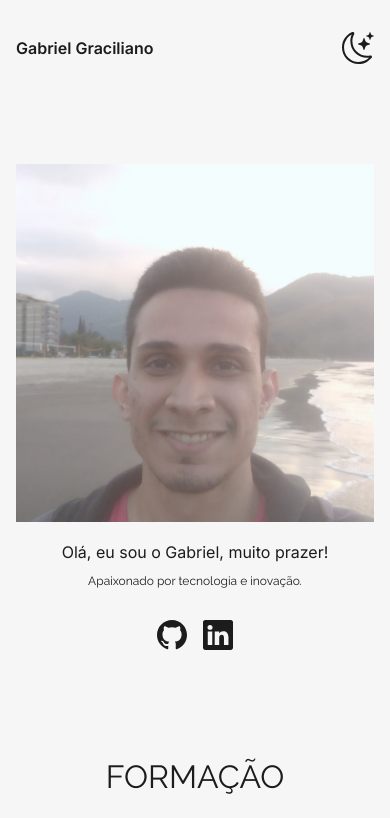
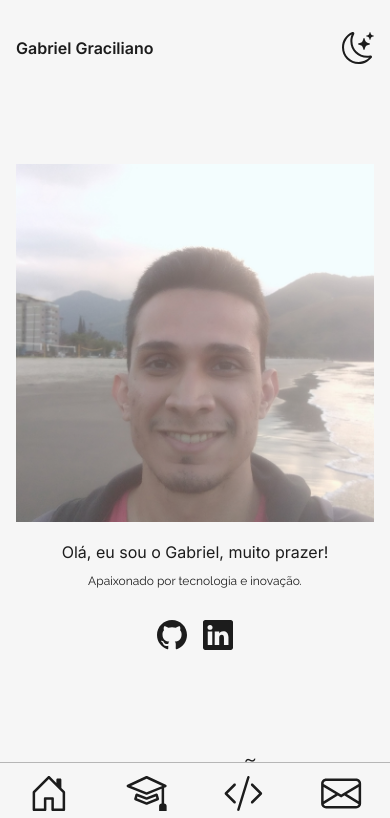
Before and after one commit to GracilianoOG/dio-portfolio, a React (Vite) app: page / in a window 390 px wide. Shown: the top 818 px of the page. Built offline with nearby package versions, Linux system fonts and the light colour scheme.

Commit message:
Add MobileMenu on Header

```diff
--- a/src/components/Header.jsx
+++ b/src/components/Header.jsx
@@ -2,6 +2,7 @@ import styled from "styled-components";
 import btnIcon from "../assets/images/icons/moon.svg";
 import IconButton from "./IconButton";
 import { devices } from "../utils/breakpoints";
+import MobileMenu from "./MobileMenu";
 
 const HeaderStyled = styled.header`
   align-items: center;
@@ -57,6 +58,7 @@ function Header() {
           </li>
         </ListStyled>
       </NavStyled>
+      <MobileMenu />
       <IconButton icon={btnIcon} />
     </HeaderStyled>
   );
```
